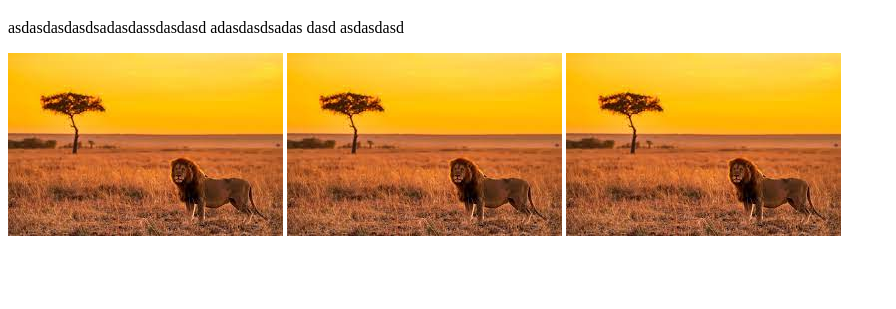
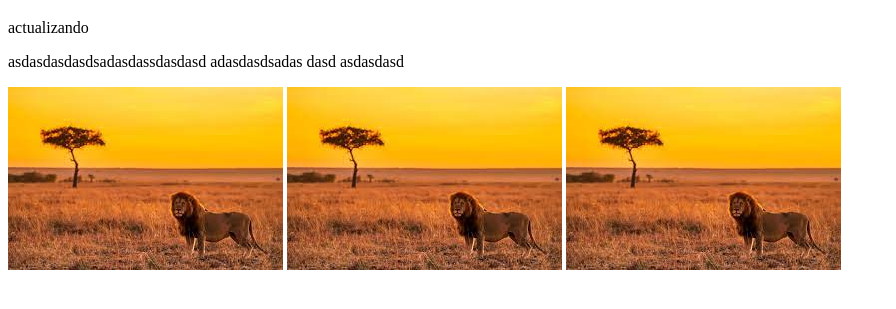
Before and after one commit to fjavii777/PruebaCode, a plain HTML site: page index2.html in a window 1280 px wide. Shown: the part 61-370 px from the top of the page, without its empty margins (0-896 px from the left). Drawn offline with Linux system fonts and the light colour scheme.

Commit message:
Segundo Commit

```diff
--- a/index2.html
+++ b/index2.html
@@ -8,7 +8,7 @@
 </head>
 
 <body>
-
+  actualizando
   <section>
 
     <p>asdasdasdasdsadasdassdasdasd adasdasdsadas dasd asdasdasd</p>
```
